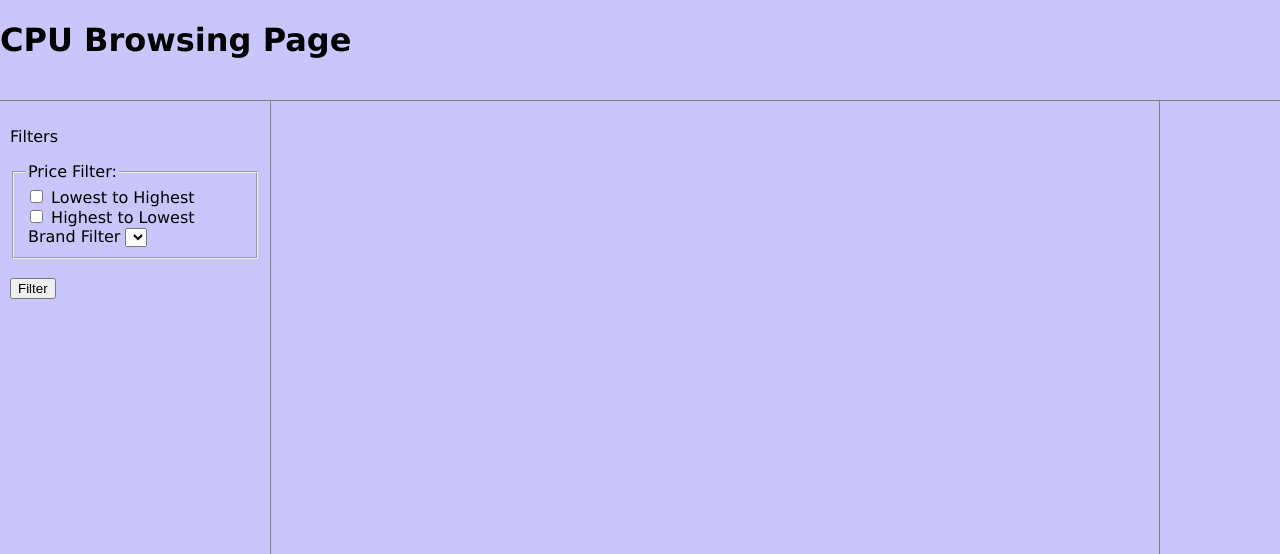
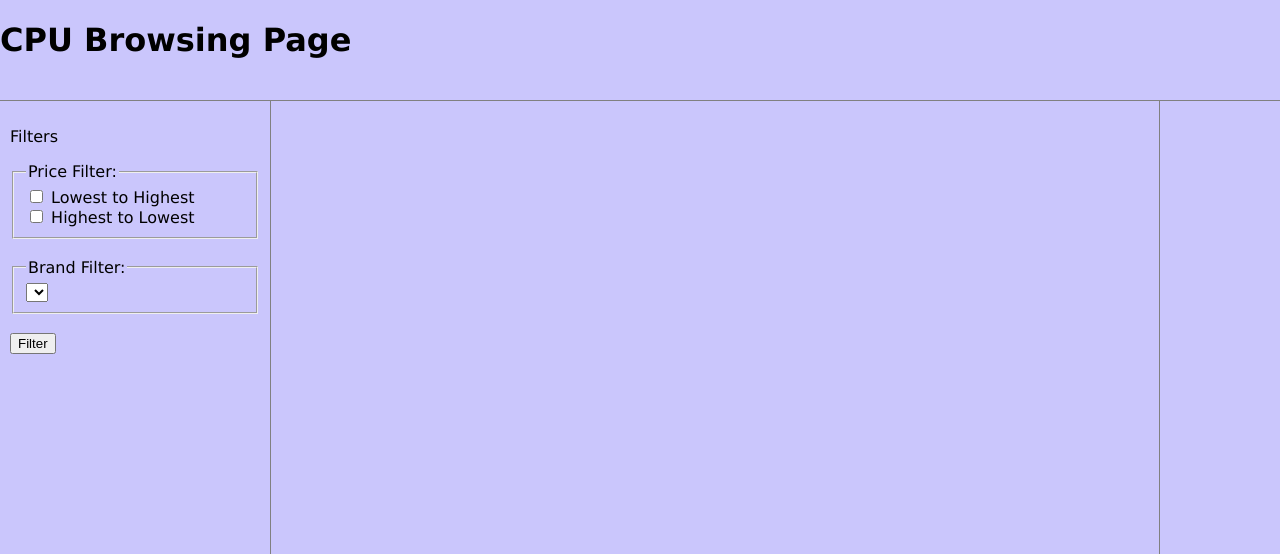
Before and after one commit to jomer4lyfe/ITC-350-Database, a Flask app: page /CPU in a window 1280 px wide. Shown: the top 554 px of the page. Run offline with Flask 3, Linux system fonts and the light colour scheme; data that the repository does not hold is empty.

Commit message:
formatting issues

```diff
--- a/templates/browse_cpu.html
+++ b/templates/browse_cpu.html
@@ -15,8 +15,8 @@
             <div class="leftMenu">
             <p>Filters</p>
             <form action="/CPU" method="GET">
-                <fieldset>
-                    <legend>Price Filter:</legend>
+            <fieldset>
+                <legend>Price Filter:</legend>
 
             <label>
                 <input type="checkbox" name="price_sort" value = "ASC"
@@ -34,16 +34,18 @@
                     <!-- <label><input type="checkbox" id="priceASC" name="priceASC" value="ASC"> Lowest to Highest</label><br>
                     <label><input type="checkbox" id="priceDESC" name="priceDESC" value="DESC"> Highest to Lowest</label>
                 -->
+            </fieldset>
             <br>
-            <legend> Brand Filter
+
+            <fieldset>
+            <legend> Brand Filter: </legend>
                 <label for="brands"></label>
                 <select name="brands" id="brands">
                     {% for item in data %}
                         <option value="{{item[1]}}"> {{item[1]}}</option>
                     {% endfor %}
                 </select>
-            </legend>
-                </fieldset>
+            </fieldset>
                 <br>
                 <button type="submit">Filter</button>
             <br>
```
